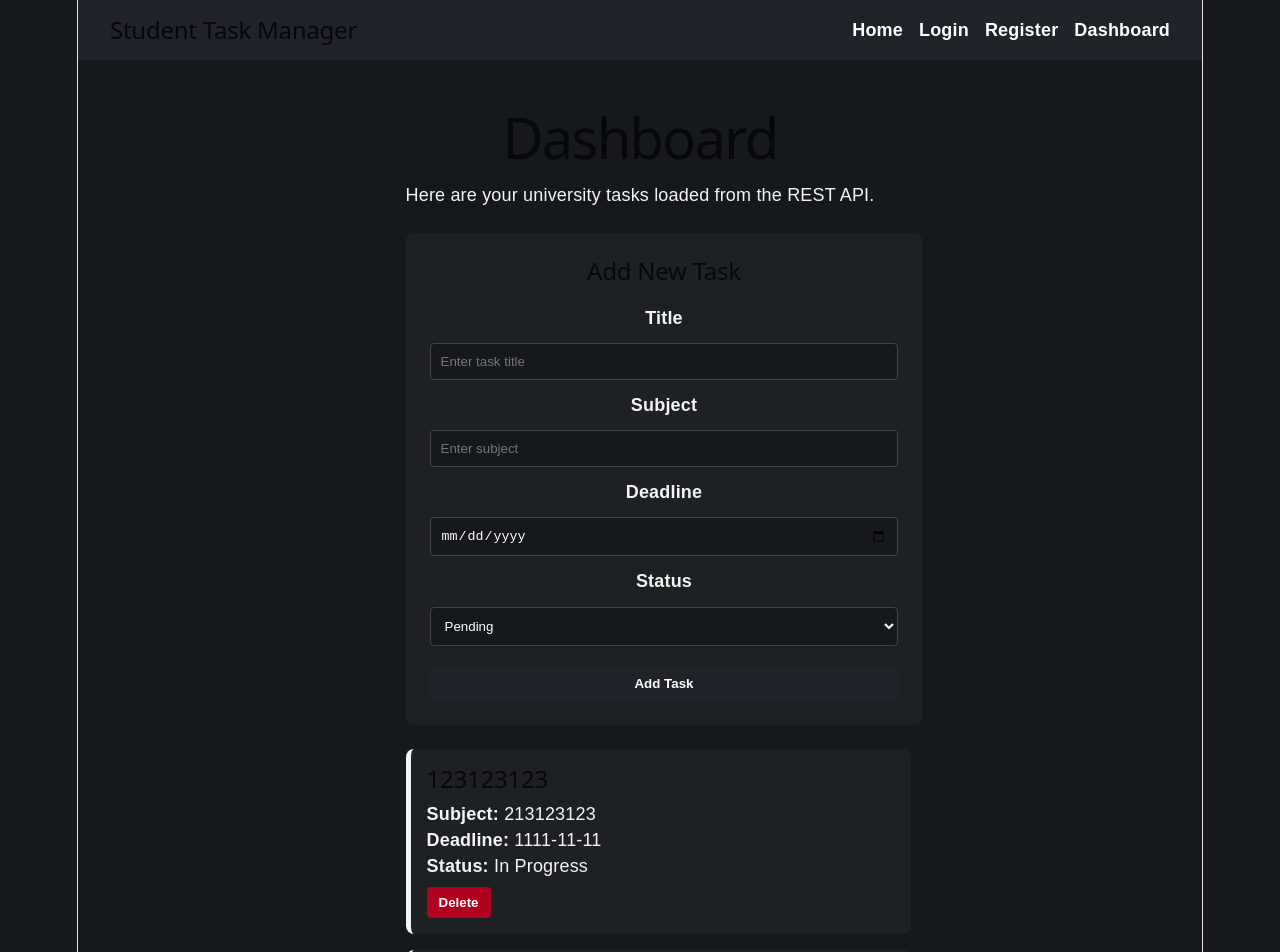
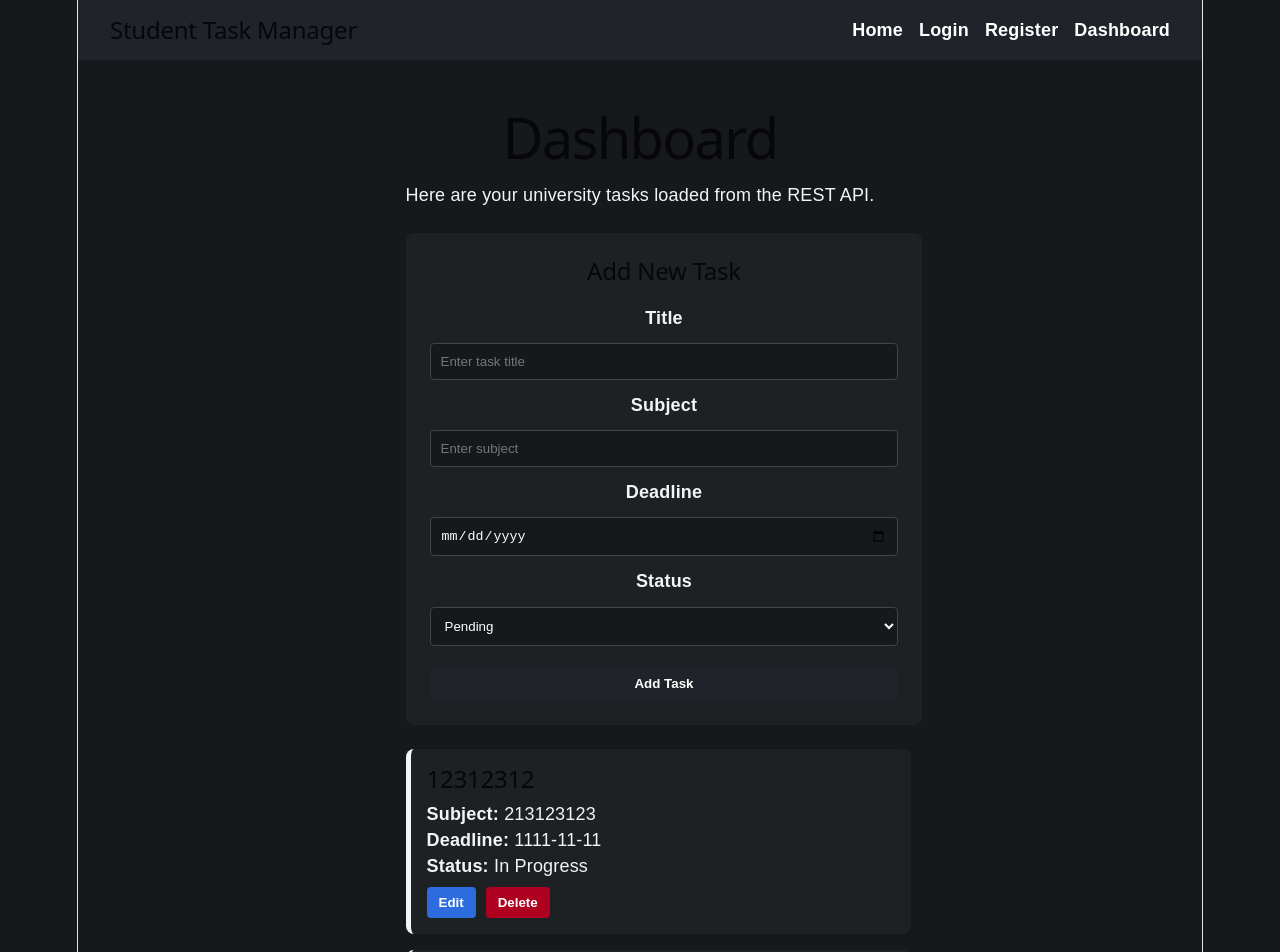
Before and after one commit to vikret/react-coursework-task-manager, a React (Vite) app: page /dashboard in a window 1280 px wide. Shown: the top 952 px of the page. Built offline with nearby package versions, Linux system fonts and the light colour scheme; data requests are answered from the project's data file.

Commit message:
Add edit task functionality

```diff
--- a/db.json
+++ b/db.json
@@ -1,11 +1,11 @@
 {
   "tasks": [
     {
-      "title": "123123123",
+      "id": "Apqux-pTH9M",
+      "title": "12312312",
       "subject": "213123123",
       "deadline": "1111-11-11",
-      "status": "In Progress",
-      "id": "Apqux-pTH9M"
+      "status": "In Progress"
     },
     {
       "title": "213123",
--- a/src/App.css
+++ b/src/App.css
@@ -114,8 +114,27 @@ body {
   margin-top: 0;
 }
 
+.task-actions {
+  display: flex;
+  gap: 10px;
+  margin-top: 8px;
+}
+
+.edit-button {
+  padding: 8px 12px;
+  border: none;
+  border-radius: 4px;
+  background-color: #2d6cdf;
+  color: white;
+  font-weight: bold;
+  cursor: pointer;
+}
+
+.edit-button:hover {
+  background-color: #1f55b5;
+}
+
 .delete-button {
-  margin-top: 8px;
   padding: 8px 12px;
   border: none;
   border-radius: 4px;
@@ -128,3 +147,11 @@ body {
 .delete-button:hover {
   background-color: #8a0018;
 }
+
+.cancel-button {
+  background-color: #555 !important;
+}
+
+.cancel-button:hover {
+  background-color: #444 !important;
+}
--- a/src/pages/Dashboard.jsx
+++ b/src/pages/Dashboard.jsx
@@ -8,6 +8,7 @@ function Dashboard() {
   const [subject, setSubject] = useState('')
   const [deadline, setDeadline] = useState('')
   const [status, setStatus] = useState('Pending')
+  const [editingTaskId, setEditingTaskId] = useState(null)
 
   useEffect(() => {
     fetchTasks()
@@ -26,7 +27,15 @@ function Dashboard() {
       })
   }
 
-  function handleAddTask(event) {
+  function resetForm() {
+    setTitle('')
+    setSubject('')
+    setDeadline('')
+    setStatus('Pending')
+    setEditingTaskId(null)
+  }
+
+  function handleSubmitTask(event) {
     event.preventDefault()
 
     if (title === '' || subject === '' || deadline === '') {
@@ -34,32 +43,65 @@ function Dashboard() {
       return
     }
 
-    const newTask = {
+    const taskData = {
       title: title,
       subject: subject,
       deadline: deadline,
       status: status
     }
 
+    if (editingTaskId === null) {
       fetch('http://localhost:3001/tasks', {
         method: 'POST',
         headers: {
           'Content-Type': 'application/json'
         },
-      body: JSON.stringify(newTask)
+        body: JSON.stringify(taskData)
       })
         .then((response) => response.json())
         .then((createdTask) => {
           setTasks([...tasks, createdTask])
-
-        setTitle('')
-        setSubject('')
-        setDeadline('')
-        setStatus('Pending')
+          resetForm()
         })
         .catch((error) => {
           console.error('Error adding task:', error)
         })
+    } else {
+      fetch(`http://localhost:3001/tasks/${editingTaskId}`, {
+        method: 'PUT',
+        headers: {
+          'Content-Type': 'application/json'
+        },
+        body: JSON.stringify({
+          id: editingTaskId,
+          ...taskData
+        })
+      })
+        .then((response) => response.json())
+        .then((updatedTask) => {
+          const updatedTasks = tasks.map((task) => {
+            if (task.id === editingTaskId) {
+              return updatedTask
+            }
+
+            return task
+          })
+
+          setTasks(updatedTasks)
+          resetForm()
+        })
+        .catch((error) => {
+          console.error('Error updating task:', error)
+        })
+    }
+  }
+
+  function handleEditTask(task) {
+    setTitle(task.title)
+    setSubject(task.subject)
+    setDeadline(task.deadline)
+    setStatus(task.status)
+    setEditingTaskId(task.id)
   }
 
   function handleDeleteTask(id) {
@@ -69,6 +111,10 @@ function Dashboard() {
       .then(() => {
         const updatedTasks = tasks.filter((task) => task.id !== id)
         setTasks(updatedTasks)
+
+        if (editingTaskId === id) {
+          resetForm()
+        }
       })
       .catch((error) => {
         console.error('Error deleting task:', error)
@@ -84,8 +130,8 @@ function Dashboard() {
       <h1>Dashboard</h1>
       <p>Here are your university tasks loaded from the REST API.</p>
 
-      <form className="form-card task-form" onSubmit={handleAddTask}>
-        <h2>Add New Task</h2>
+      <form className="form-card task-form" onSubmit={handleSubmitTask}>
+        <h2>{editingTaskId === null ? 'Add New Task' : 'Edit Task'}</h2>
 
         <label>Title</label>
         <input
@@ -120,7 +166,15 @@ function Dashboard() {
           <option value="Completed">Completed</option>
         </select>
 
-        <button type="submit">Add Task</button>
+        <button type="submit">
+          {editingTaskId === null ? 'Add Task' : 'Save Changes'}
+        </button>
+
+        {editingTaskId !== null && (
+          <button type="button" className="cancel-button" onClick={resetForm}>
+            Cancel Edit
+          </button>
+        )}
       </form>
 
       <div className="task-list">
@@ -131,12 +185,21 @@ function Dashboard() {
             <p><strong>Deadline:</strong> {task.deadline}</p>
             <p><strong>Status:</strong> {task.status}</p>
 
+            <div className="task-actions">
+              <button
+                className="edit-button"
+                onClick={() => handleEditTask(task)}
+              >
+                Edit
+              </button>
+
               <button
                 className="delete-button"
                 onClick={() => handleDeleteTask(task.id)}
               >
                 Delete
               </button>
+            </div>
           </div>
         ))}
       </div>
```
Lines whose indentation alone changed are shown as unchanged.
